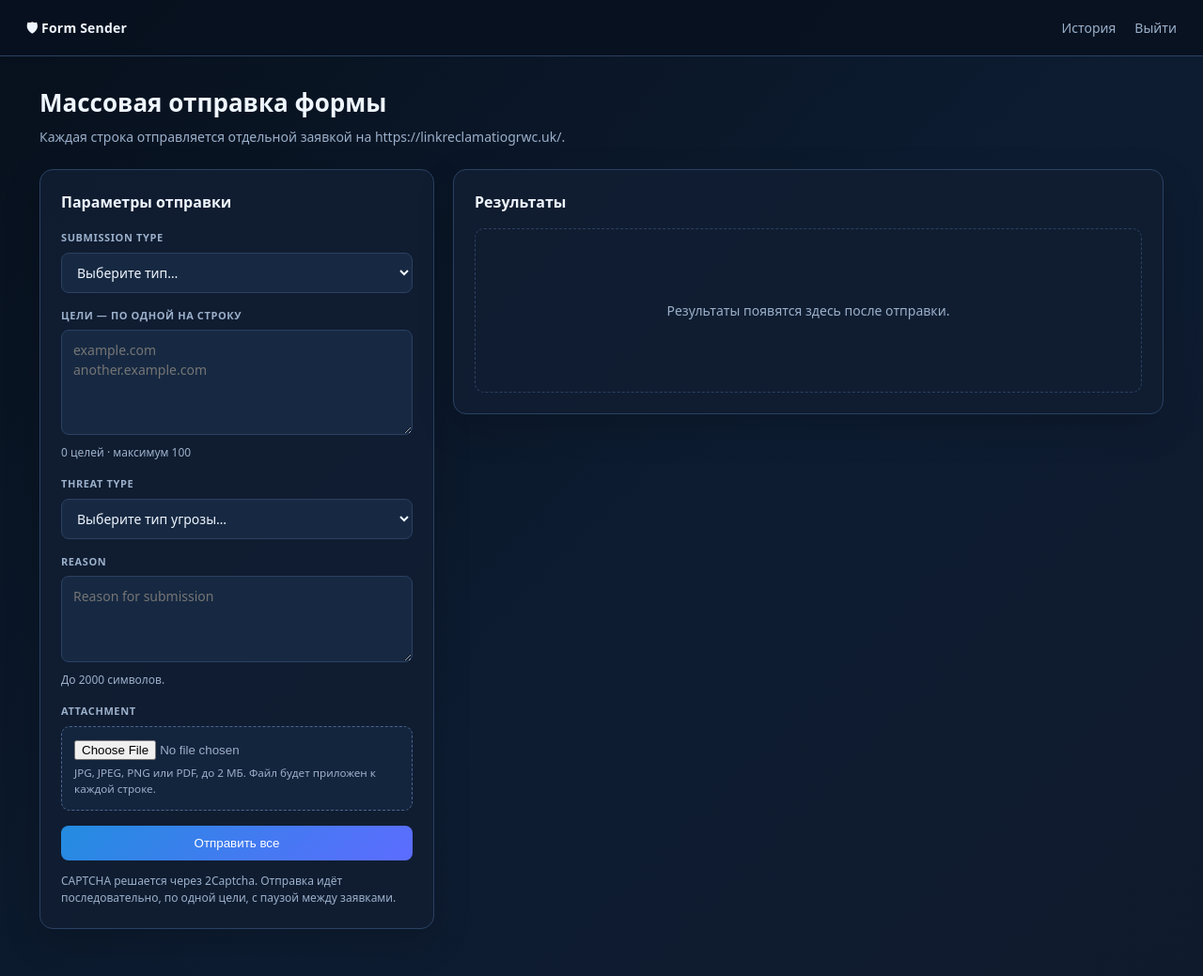
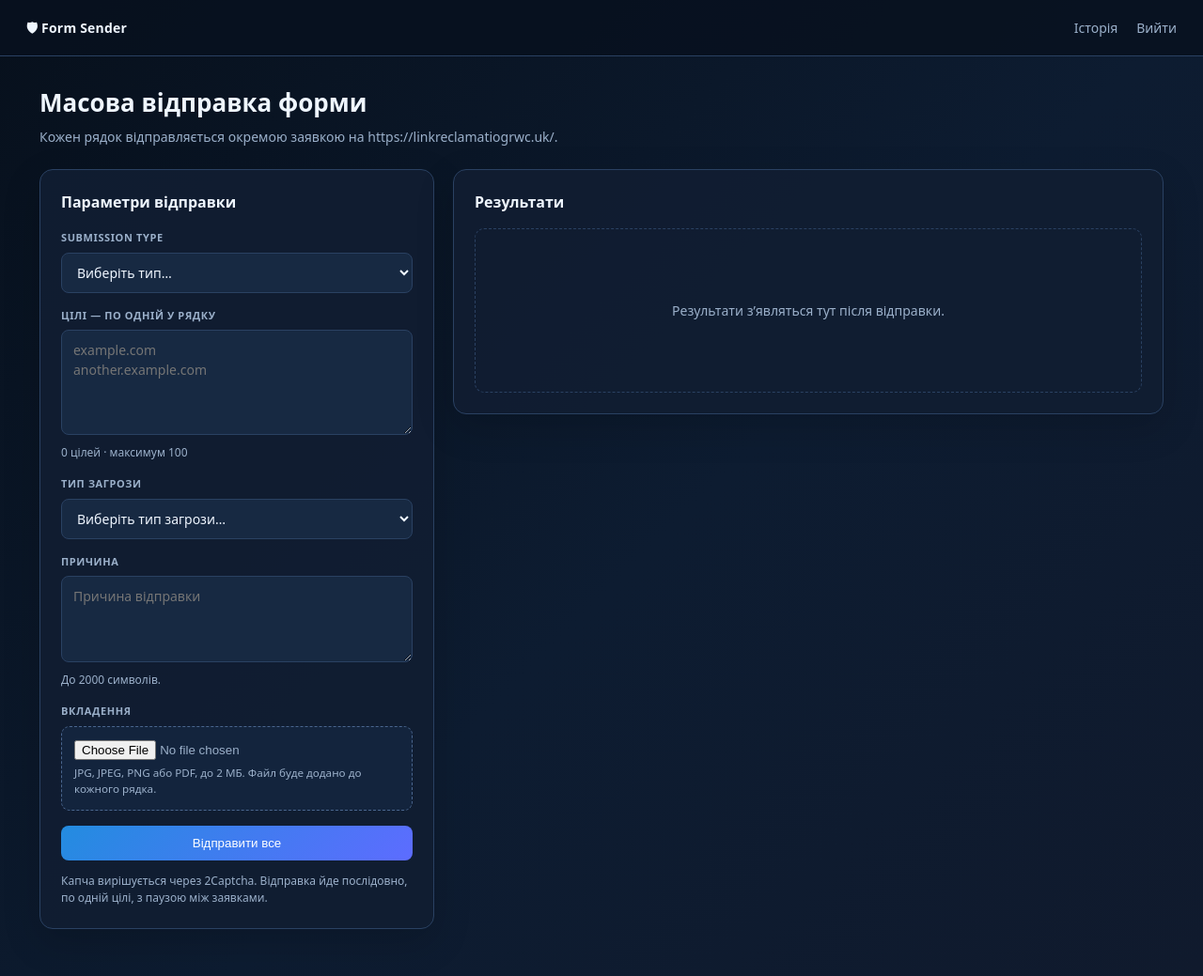
Before and after one commit to Cyrkan/form_new, a Flask app: page /admin/sender in a window 1280 px wide. Shown: the whole page at 94% size. Run offline with Flask 3, Linux system fonts and the light colour scheme; the visitor is signed in with stand-in values (Sample User, id 1).

Commit message:
Translate tool interface to Ukrainian

```diff
--- a/app.py
+++ b/app.py
@@ -94,7 +94,7 @@ def admin_required(view):
     def wrapped(*args, **kwargs):
         if not session.get("admin"):
             if request.path.startswith("/api/"):
-                return jsonify({"error": "Требуется вход в админ-панель"}), 401
+                return jsonify({"error": "Потрібно увійти в адмін-панель"}), 401
             return redirect(url_for("admin_login"))
         return view(*args, **kwargs)
 
@@ -108,11 +108,11 @@ def allowed_file(filename: str) -> bool:
 def parse_targets(raw: str) -> list[str]:
     targets = [line.strip() for line in raw.splitlines() if line.strip()]
     if not targets:
-        raise ValueError("Список целей пуст")
+        raise ValueError("Список цілей порожній")
     if len(targets) > MAX_TARGETS:
-        raise ValueError(f"За один запуск можно отправить не более {MAX_TARGETS} целей")
+        raise ValueError(f"За один запуск можна відправити не більше {MAX_TARGETS} цілей")
     if any(len(target) > 2000 for target in targets):
-        raise ValueError("Одна из целей длиннее 2000 символов")
+        raise ValueError("Одна з цілей довша за 2000 символів")
     return targets
 
 
@@ -120,10 +120,10 @@ def read_upload(file_storage):
     if not file_storage or not file_storage.filename:
         return None
     if not allowed_file(file_storage.filename):
-        raise ValueError("Допустимые форматы файла: JPG, JPEG, PNG или PDF")
+        raise ValueError("Дозволені формати файлу: JPG, JPEG, PNG або PDF")
     payload = file_storage.read(MAX_UPLOAD_BYTES + 1)
     if len(payload) > MAX_UPLOAD_BYTES:
-        raise ValueError("Размер файла не должен превышать 2 МБ")
+        raise ValueError("Розмір файлу не повинен перевищувати 2 МБ")
     safe_name = secure_filename(file_storage.filename) or "attachment"
     mime = file_storage.mimetype or mimetypes.guess_type(safe_name)[0] or "application/octet-stream"
     return {"name": safe_name, "bytes": payload, "mime": mime}
@@ -143,7 +143,7 @@ def load_upload(filename: str | None):
         return None
     path = UPLOAD_DIR / filename
     if not path.is_file():
-        raise FileNotFoundError("Сохранённый файл-вложение не найден")
+        raise FileNotFoundError("Збережений файл-вкладення не знайдено")
     payload = path.read_bytes()
     return {
         "name": filename.split("_", 1)[-1],
@@ -160,7 +160,7 @@ def fetch_form_metadata(http: requests.Session) -> tuple[str, str, dict[str, str
     if form is None:
         form = soup.find("form")
     if form is None:
-        raise RuntimeError("На странице не найдена форма отправки")
+        raise RuntimeError("На сторінці не знайдено форму відправки")
 
     form_action = urljoin(response.url, form.get("action") or response.url)
     hidden = {}
@@ -172,13 +172,13 @@ def fetch_form_metadata(http: requests.Session) -> tuple[str, str, dict[str, str
     )
     site_key = captcha.get("data-sitekey", "").strip() if captcha else ""
     if not site_key:
-        raise RuntimeError("На странице не найден ключ reCAPTCHA")
+        raise RuntimeError("На сторінці не знайдено ключ reCAPTCHA")
     return response.url, form_action, {"hidden": hidden, "site_key": site_key}
 
 
 def solve_recaptcha(site_key: str, page_url: str) -> str:
     if not TWOCAPTCHA_API_KEY:
-        raise RuntimeError("Не задан TWOCAPTCHA_API_KEY")
+        raise RuntimeError("Не задано TWOCAPTCHA_API_KEY")
 
     try:
         create_response = requests.post(
@@ -195,12 +195,12 @@ def solve_recaptcha(site_key: str, page_url: str) -> str:
         create_response.raise_for_status()
         created = create_response.json()
     except requests.RequestException as exc:
-        raise RuntimeError(f"Не удалось создать задачу 2Captcha: {exc}") from exc
+        raise RuntimeError(f"Не вдалося створити задачу 2Captcha: {exc}") from exc
     except ValueError as exc:
-        raise RuntimeError("2Captcha вернула некорректный ответ при создании задачи") from exc
+        raise RuntimeError("2Captcha повернула некоректну відповідь під час створення задачі") from exc
 
     if created.get("status") != 1:
-        raise RuntimeError(f"2Captcha: {created.get('request', 'неизвестная ошибка')}")
+        raise RuntimeError(f"2Captcha: {created.get('request', 'невідома помилка')}")
 
     task_id = created["request"]
     deadline = time.monotonic() + CAPTCHA_TIMEOUT_SECONDS
@@ -220,16 +220,16 @@ def solve_recaptcha(site_key: str, page_url: str) -> str:
             result_response.raise_for_status()
             result = result_response.json()
         except requests.RequestException as exc:
-            raise RuntimeError(f"Ошибка проверки результата 2Captcha: {exc}") from exc
+            raise RuntimeError(f"Помилка перевірки результату 2Captcha: {exc}") from exc
         except ValueError as exc:
-            raise RuntimeError("2Captcha вернула некорректный ответ при проверке") from exc
+            raise RuntimeError("2Captcha повернула некоректну відповідь під час перевірки") from exc
 
         if result.get("status") == 1:
             return result["request"]
         if result.get("request") != "CAPCHA_NOT_READY":
-            raise RuntimeError(f"2Captcha: {result.get('request', 'неизвестная ошибка')}")
+            raise RuntimeError(f"2Captcha: {result.get('request', 'невідома помилка')}")
 
-    raise RuntimeError(f"2Captcha не решила CAPTCHA за {CAPTCHA_TIMEOUT_SECONDS} секунд")
+    raise RuntimeError(f"2Captcha не вирішила капчу за {CAPTCHA_TIMEOUT_SECONDS} секунд")
 
 
 def extract_confirmation_code(html: str) -> str | None:
@@ -246,8 +246,8 @@ def extract_remote_error(html: str, status_code: int) -> str:
             if text and text not in messages:
                 messages.append(text)
     if messages:
-        return "Сайт отклонил отправку: " + " | ".join(messages[:3])
-    return f"Сайт вернул HTTP {status_code}, код подтверждения не найден"
+        return "Сайт відхилив відправку: " + " | ".join(messages[:3])
+    return f"Сайт повернув HTTP {status_code}, код підтвердження не знайдено"
 
 
 def submit_one(target: str, submission_type: str, threat_type: str, reason: str, upload):
@@ -350,8 +350,8 @@ def process_submission(row: sqlite3.Row) -> None:
 @app.errorhandler(RequestEntityTooLarge)
 def request_too_large(_error):
     if request.path.startswith("/api/"):
-        return jsonify({"error": "Размер запроса слишком большой; файл должен быть до 2 МБ"}), 413
-    return "Размер запроса слишком большой", 413
+        return jsonify({"error": "Розмір запиту завеликий; файл має бути до 2 МБ"}), 413
+    return "Розмір запиту завеликий", 413
 
 
 @app.route("/healthz")
@@ -372,7 +372,7 @@ def admin_login():
             session.clear()
             session["admin"] = True
             return redirect(url_for("sender_page"))
-        return render_template("admin_login.html", error="Неверный пароль"), 401
+        return render_template("admin_login.html", error="Неправильний пароль"), 401
     return render_template("admin_login.html")
 
 
@@ -410,20 +410,20 @@ def admin_dashboard():
 @admin_required
 def api_send():
     if not TWOCAPTCHA_API_KEY:
-        return jsonify({"error": "На сервере не задан TWOCAPTCHA_API_KEY"}), 503
+        return jsonify({"error": "На сервері не задано TWOCAPTCHA_API_KEY"}), 503
 
     submission_type = request.form.get("sub_type", "").strip()
     threat_type = request.form.get("threat_type", "").strip()
     reason = request.form.get("reason", "").strip()
     try:
         if submission_type not in TARGET_FIELD_BY_TYPE:
-            raise ValueError("Выберите Submission Type: Domain, IP или URL")
+            raise ValueError("Виберіть тип цілі: Domain, IP або URL")
         if not threat_type:
-            raise ValueError("Выберите Threat Type")
+            raise ValueError("Виберіть тип загрози")
         if not reason:
-            raise ValueError("Поле Reason обязательно")
+            raise ValueError("Поле причини є обов’язковим")
         if len(reason) > 2000:
-            raise ValueError("Reason не должен быть длиннее 2000 символов")
+            raise ValueError("Причина не повинна бути довшою за 2000 символів")
         targets = parse_targets(request.form.get("targets", ""))
         upload = read_upload(request.files.get("file"))
     except ValueError as exc:
@@ -476,13 +476,13 @@ def api_send():
 @admin_required
 def api_retry():
     if not TWOCAPTCHA_API_KEY:
-        return jsonify({"error": "На сервере не задан TWOCAPTCHA_API_KEY"}), 503
+        return jsonify({"error": "На сервері не задано TWOCAPTCHA_API_KEY"}), 503
     payload = request.get_json(silent=True) or {}
     ids = payload.get("ids")
     if not isinstance(ids, list) or not ids:
-        return jsonify({"error": "Не выбраны строки для повтора"}), 400
+        return jsonify({"error": "Не вибрано рядків для повтору"}), 400
     if len(ids) > MAX_TARGETS:
-        return jsonify({"error": f"За один запуск можно повторить не более {MAX_TARGETS} строк"}), 400
+        return jsonify({"error": f"За один запуск можна повторити не більше {MAX_TARGETS} рядків"}), 400
 
     conn = get_db()
     placeholders = ",".join("?" for _ in ids)
@@ -492,7 +492,7 @@ def api_retry():
     ).fetchall()
     conn.close()
     if not rows:
-        return jsonify({"error": "Не найдено строк со статусом error"}), 400
+        return jsonify({"error": "Не знайдено рядків зі статусом помилки"}), 400
 
     for index, row in enumerate(rows):
         process_submission(row)
--- a/templates/sender.html
+++ b/templates/sender.html
@@ -1,9 +1,9 @@
 <!doctype html>
-<html lang="ru">
+<html lang="uk">
 <head>
   <meta charset="utf-8">
   <meta name="viewport" content="width=device-width, initial-scale=1">
-  <title>Form Sender</title>
+  <title>Form Sender — масова відправка</title>
   <style>
     :root { --bg:#08111f; --panel:#101d31; --field:#172942; --line:#2a4162; --text:#eff6ff; --muted:#9bb0ca; --accent:#48a7ff; --ok:#42d392; --bad:#ff7b86; --warn:#f6c453; }
     * { box-sizing:border-box; }
@@ -61,23 +61,23 @@
 <body>
   <nav>
     <div class="brand">🛡 Form Sender</div>
-    <div><a href="/admin">История</a><a href="/admin/logout">Выйти</a></div>
+    <div><a href="/admin">Історія</a><a href="/admin/logout">Вийти</a></div>
   </nav>
 
   <main class="wrap">
     <section class="intro">
-      <h1>Массовая отправка формы</h1>
-      <p>Каждая строка отправляется отдельной заявкой на <span id="remoteUrl">{{ form_url }}</span>.</p>
+      <h1>Масова відправка форми</h1>
+      <p>Кожен рядок відправляється окремою заявкою на <span id="remoteUrl">{{ form_url }}</span>.</p>
     </section>
 
     <div class="layout">
       <section class="card">
-        <h2>Параметры отправки</h2>
+        <h2>Параметри відправки</h2>
         <form id="sendForm">
           <div class="field">
             <label for="subType">Submission Type</label>
             <select id="subType" name="sub_type" required>
-              <option value="">Выберите тип…</option>
+              <option value="">Виберіть тип…</option>
               <option value="Domain">Domain</option>
               <option value="IP">IP</option>
               <option value="URL">URL</option>
@@ -85,15 +85,15 @@
           </div>
 
           <div class="field">
-            <label for="targets">Цели — по одной на строку</label>
+            <label for="targets">Цілі — по одній у рядку</label>
             <textarea id="targets" name="targets" placeholder="example.com&#10;another.example.com"></textarea>
-            <div class="hint" id="targetCount">0 целей · максимум {{ max_targets }}</div>
+            <div class="hint" id="targetCount">0 цілей · максимум {{ max_targets }}</div>
           </div>
 
           <div class="field">
-            <label for="threatType">Threat Type</label>
+            <label for="threatType">Тип загрози</label>
             <select id="threatType" name="threat_type" required>
-              <option value="">Выберите тип угрозы…</option>
+              <option value="">Виберіть тип загрози…</option>
               <option>Spam</option>
               <option>Phishing</option>
               <option>Malware</option>
@@ -104,33 +104,33 @@
           </div>
 
           <div class="field">
-            <label for="reason">Reason</label>
-            <textarea id="reason" name="reason" maxlength="2000" placeholder="Reason for submission"></textarea>
-            <div class="hint">До 2000 символов.</div>
+            <label for="reason">Причина</label>
+            <textarea id="reason" name="reason" maxlength="2000" placeholder="Причина відправки"></textarea>
+            <div class="hint">До 2000 символів.</div>
           </div>
 
           <div class="field">
-            <label for="file">Attachment</label>
+            <label for="file">Вкладення</label>
             <div class="file">
               <input id="file" name="file" type="file" accept=".jpg,.jpeg,.png,.pdf">
-              <small>JPG, JPEG, PNG или PDF, до 2 МБ. Файл будет приложен к каждой строке.</small>
+              <small>JPG, JPEG, PNG або PDF, до 2 МБ. Файл буде додано до кожного рядка.</small>
             </div>
           </div>
 
-          <button class="primary" id="sendButton" type="submit">Отправить все</button>
-          <div class="note">CAPTCHA решается через 2Captcha. Отправка идёт последовательно, по одной цели, с паузой между заявками.</div>
+          <button class="primary" id="sendButton" type="submit">Відправити все</button>
+          <div class="note">Капча вирішується через 2Captcha. Відправка йде послідовно, по одній цілі, з паузою між заявками.</div>
         </form>
       </section>
 
       <section class="card">
         <div class="results-head">
-          <h2>Результаты</h2>
-          <button class="secondary hidden" id="retryAll" type="button">Повторить ошибки</button>
+          <h2>Результати</h2>
+          <button class="secondary hidden" id="retryAll" type="button">Повторити помилки</button>
         </div>
         <div class="summary hidden" id="summary">
           <span class="pill" id="sumTotal"></span><span class="pill ok" id="sumOk"></span><span class="pill bad" id="sumErrors"></span>
         </div>
-        <div id="results"><div class="empty">Результаты появятся здесь после отправки.</div></div>
+        <div id="results"><div class="empty">Результати з’являться тут після відправки.</div></div>
       </section>
     </div>
   </main>
@@ -145,7 +145,7 @@
 
     function countTargets() {
       const count = targetsInput.value.split('\n').filter(line => line.trim()).length;
-      document.getElementById('targetCount').textContent = `${count} целей · максимум ${maxTargets}`;
+      document.getElementById('targetCount').textContent = `${count} цілей · максимум ${maxTargets}`;
     }
     targetsInput.addEventListener('input', countTargets);
 
@@ -156,7 +156,7 @@
     function drawResults() {
       const box = document.getElementById('results');
       if (!results.length) {
-        box.innerHTML = '<div class="empty">Результаты появятся здесь после отправки.</div>';
+        box.innerHTML = '<div class="empty">Результати з’являться тут після відправки.</div>';
         document.getElementById('summary').classList.add('hidden');
         document.getElementById('retryAll').classList.add('hidden');
         return;
@@ -164,18 +164,18 @@
       const ok = results.filter(item => item.status === 'submitted').length;
       const errors = results.filter(item => item.status === 'error').length;
       document.getElementById('summary').classList.remove('hidden');
-      document.getElementById('sumTotal').textContent = `Всего: ${results.length}`;
-      document.getElementById('sumOk').textContent = `Отправлено: ${ok}`;
-      document.getElementById('sumErrors').textContent = `Ошибки: ${errors}`;
+      document.getElementById('sumTotal').textContent = `Всього: ${results.length}`;
+      document.getElementById('sumOk').textContent = `Відправлено: ${ok}`;
+      document.getElementById('sumErrors').textContent = `Помилки: ${errors}`;
       document.getElementById('retryAll').classList.toggle('hidden', errors === 0);
       box.innerHTML = results.map(item => {
         const status = item.status === 'submitted' ? 'submitted' : item.status === 'error' ? 'error' : 'pending';
-        const label = status === 'submitted' ? 'отправлено' : status === 'error' ? 'ошибка' : 'ожидание';
+        const label = status === 'submitted' ? 'відправлено' : status === 'error' ? 'помилка' : 'очікування';
         const detail = status === 'submitted'
           ? `<div class="code">${escapeHtml(item.confirm_code)}</div>`
-          : `<div class="error">${escapeHtml(item.error || 'Неизвестная ошибка')}</div>`;
-        const retry = status === 'error' ? `<button class="retry-one" type="button" data-retry="${escapeHtml(item.id)}">Повторить</button>` : '';
-        return `<article class="result"><div><div class="target">${escapeHtml(item.target)}</div><div class="meta">Попытка: ${item.attempt}</div></div><span class="status ${status}">${label}</span><div>${detail}</div>${retry}</article>`;
+          : `<div class="error">${escapeHtml(item.error || 'Невідома помилка')}</div>`;
+        const retry = status === 'error' ? `<button class="retry-one" type="button" data-retry="${escapeHtml(item.id)}">Повторити</button>` : '';
+        return `<article class="result"><div><div class="target">${escapeHtml(item.target)}</div><div class="meta">Спроба: ${item.attempt}</div></div><span class="status ${status}">${label}</span><div>${detail}</div>${retry}</article>`;
       }).join('');
       box.querySelectorAll('[data-retry]').forEach(button => button.addEventListener('click', () => retry([button.dataset.retry])));
     }
@@ -190,12 +190,12 @@
     form.addEventListener('submit', async event => {
       event.preventDefault();
       const file = fileInput.files[0];
-      if (file && file.size > 2 * 1024 * 1024) { alert('Файл не должен превышать 2 МБ.'); return; }
+      if (file && file.size > 2 * 1024 * 1024) { alert('Файл не повинен перевищувати 2 МБ.'); return; }
       const count = targetsInput.value.split('\n').filter(line => line.trim()).length;
-      if (!count) { alert('Введите хотя бы одну цель.'); return; }
-      if (count > maxTargets) { alert(`Максимум ${maxTargets} целей за запуск.`); return; }
+      if (!count) { alert('Введіть хоча б одну ціль.'); return; }
+      if (count > maxTargets) { alert(`Максимум ${maxTargets} цілей за запуск.`); return; }
       sendButton.disabled = true;
-      sendButton.textContent = 'Отправка… не закрывайте страницу';
+      sendButton.textContent = 'Відправка… не закривайте сторінку';
       try {
         const data = await api('/api/send', { method:'POST', body:new FormData(form) });
         results = data.results || [];
@@ -204,7 +204,7 @@
         alert(error.message);
       } finally {
         sendButton.disabled = false;
-        sendButton.textContent = 'Отправить все';
+        sendButton.textContent = 'Відправити все';
       }
     });
 
```
Also changed, not shown: templates/admin.html (+11 -11 lines), templates/admin_login.html (+4 -4 lines).
